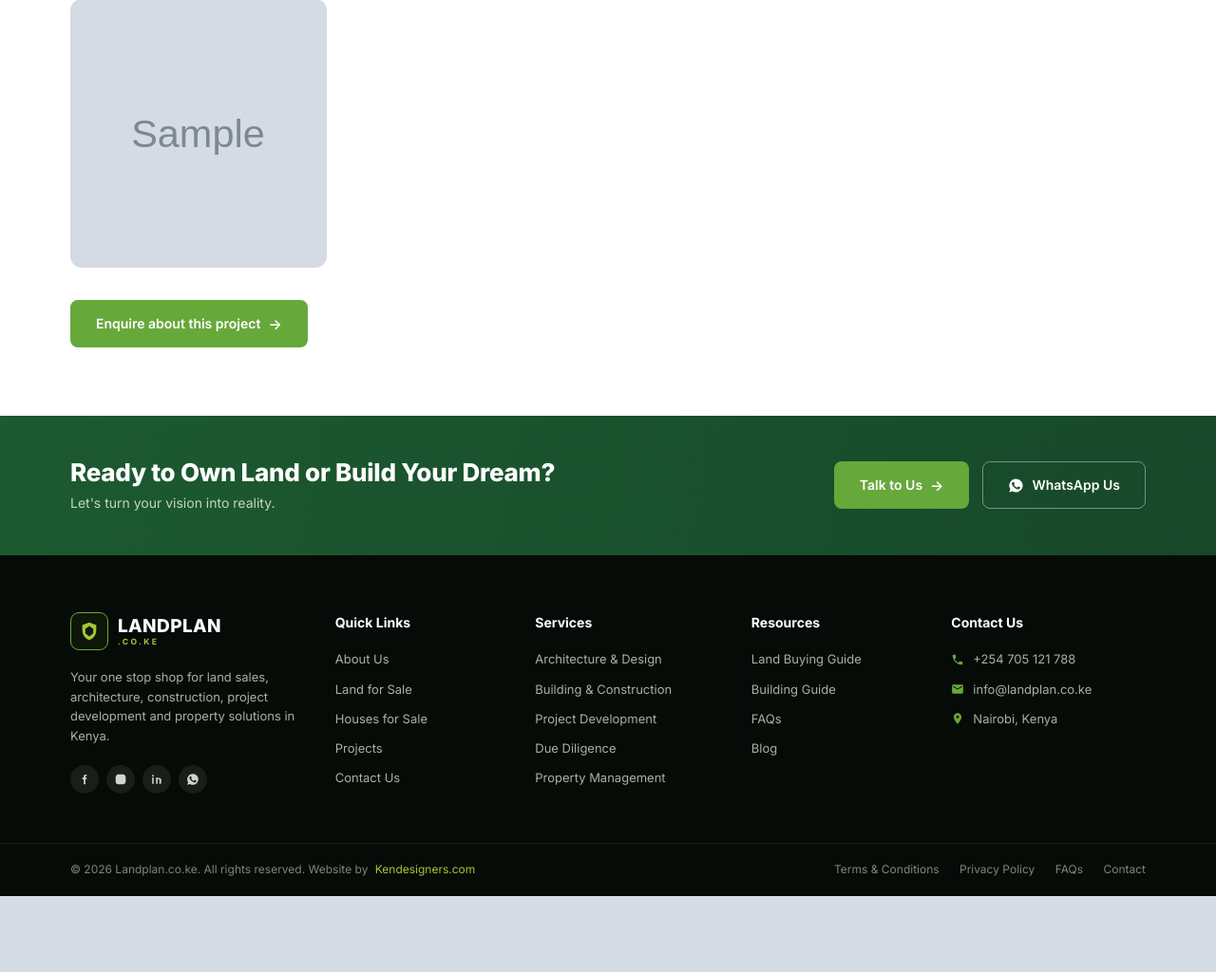
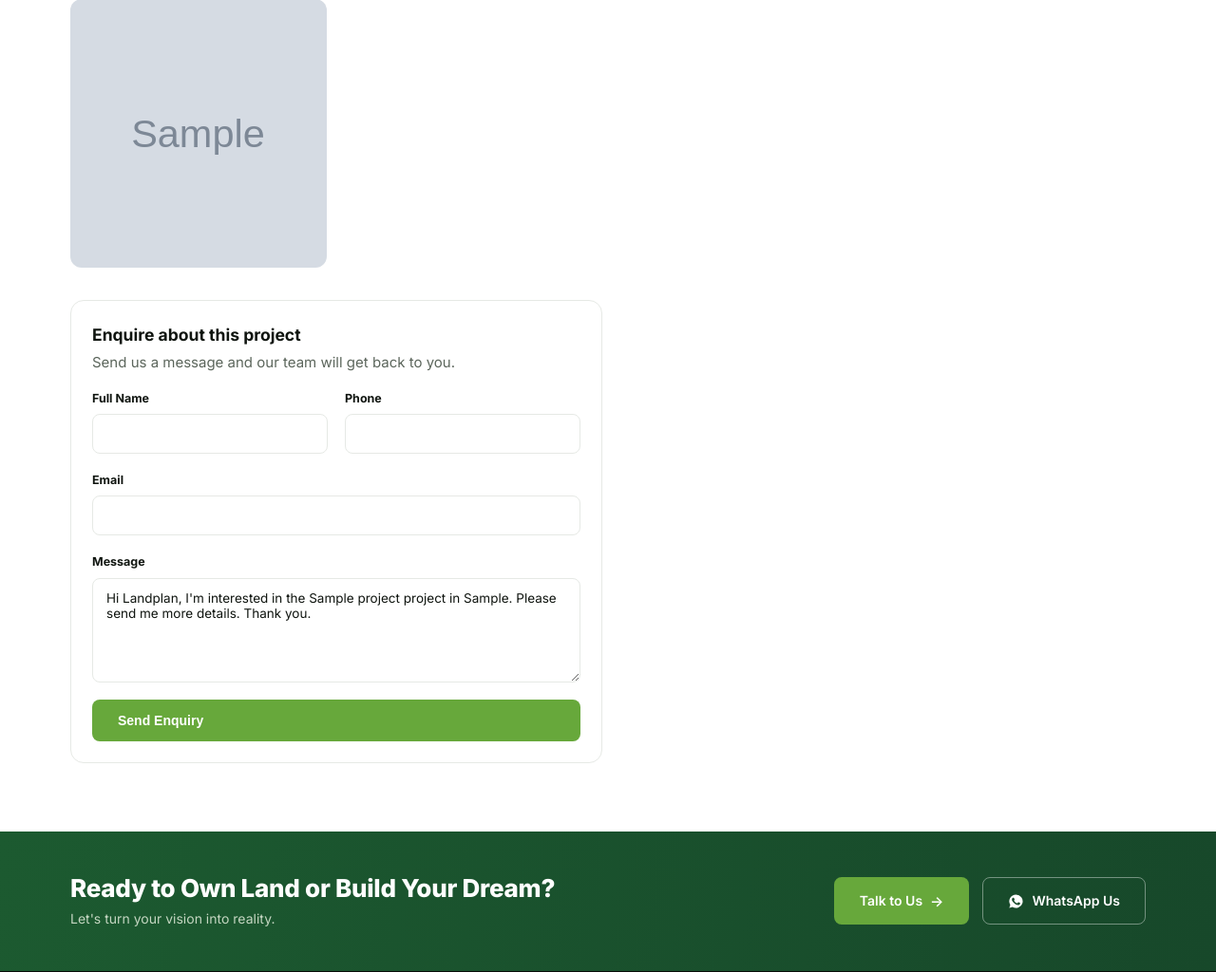
Before and after one commit to kenikiara/landplan-website, a PHP site: the page made by project-detail.php in a window 1280 px wide. Shown: the part 1366-2390 px from the top of the page at 95% size. Before the commit the page ends 2310 px from the top, so only its background shows below. Run offline with PHP 8.4, Linux system fonts and the light colour scheme; tables that the repository leaves empty hold one stand-in row (values such as "Sample post"); grey boxes marked "Sample" are stand-in pictures; some libraries are stand-ins or nearby versions.

Commit message:
Enrich inquiries: pre-written message + exact page link + inquiry type
- Capture the exact page URL the visitor enquired from (JS attaches
  window.location.href to every enquiry) -> new leads.page_url column
- Admin lead view shows a clickable 'Page they were on' link
- Notification email includes the page link and inquiry type, with a
  reply-to so staff can answer directly
- Contact form auto-writes a starter message from the chosen inquiry type
- Project detail pages get their own pre-filled enquiry form (was a bare link)
- Migration: database/migrate-page-url.sql; schema.sql updated

Co-Authored-By: Claude Opus 4.8 <noreply@anthropic.com>

```diff
--- a/admin/lead-view.php
+++ b/admin/lead-view.php
@@ -78,6 +78,7 @@ require __DIR__ . '/_head.php';
         <tr><th>Email</th><td><?= $lead['email']?'<a href="mailto:'.e($lead['email']).'" style="color:var(--green)">'.e($lead['email']).'</a>':'-' ?></td></tr>
         <tr><th>Interested in</th><td><?= e($lead['interest'] ?: '-') ?></td></tr>
         <tr><th>Source</th><td><?= e($lead['source'] ?: '-') ?></td></tr>
+        <?php if (!empty($lead['page_url'])): ?><tr><th>Page they were on</th><td><a href="<?= e($lead['page_url']) ?>" target="_blank" style="color:var(--green);font-weight:600"><?= e($lead['page_url']) ?> ↗</a></td></tr><?php endif; ?>
         <?php if ($item): ?><tr><th>Property</th><td><a href="<?= e($item['url']) ?>" target="_blank" style="color:var(--green)"><?= e($item['title']) ?> ↗</a></td></tr><?php endif; ?>
         <?php if ($lead['client_id']): ?><tr><th>Client</th><td><a href="client-view.php?id=<?= (int)$lead['client_id'] ?>" style="color:var(--green)"><?= e($lead['client_name']) ?> ↗</a></td></tr><?php endif; ?>
       </table>
--- /dev/null
+++ b/database/migrate-page-url.sql
@@ -0,0 +1,6 @@
+-- ============================================================
+--  Migration: add the "page the visitor enquired from" to leads.
+--  Import this ONCE in phpMyAdmin (select your database first).
+--  Safe if the column does not already exist.
+-- ============================================================
+ALTER TABLE leads ADD COLUMN page_url VARCHAR(255) NULL AFTER source;
--- a/database/schema.sql
+++ b/database/schema.sql
@@ -192,7 +192,8 @@ CREATE TABLE leads (
   phone      VARCHAR(40),
   interest   VARCHAR(120),                        -- "Buying Land", "Building", etc.
   message    TEXT,
-  source     VARCHAR(120),                        -- which page/form
+  source     VARCHAR(120),                        -- which page/form (human label)
+  page_url   VARCHAR(255),                        -- exact page the visitor enquired from
   item_type  VARCHAR(20) NULL,                    -- 'land' | 'house' | 'project'
   item_id    INT NULL,                            -- optional: enquiry on a specific item
   client_id  INT NULL,                            -- set when converted to a client
--- a/js/site-dynamic.js
+++ b/js/site-dynamic.js
@@ -107,6 +107,8 @@
       var btn = form.querySelector('button[type=submit]');
       var success = form.parentElement.querySelector('.form-success') || document.querySelector('.form-success');
       var fd = new FormData(form);
+      // attach the exact page the visitor was on, so the team can jump straight to it
+      fd.set('page_url', window.location.href);
       if (btn) { btn.disabled = true; btn.dataset.label = btn.textContent; btn.textContent = 'Sending…'; }
 
       fetch('api/leads.php', { method: 'POST', body: fd, headers: { 'Accept': 'application/json' } })
@@ -124,6 +126,33 @@
         .catch(function () { alert('Network error. Please check your connection and try again.'); })
         .finally(function () { if (btn) { btn.disabled = false; btn.textContent = btn.dataset.label || 'Send'; } });
     });
+  });
+
+  /* ---------- Pre-write the message from the chosen inquiry type ---------- */
+  function premadeMessage(interest) {
+    var map = {
+      'Buying Land': 'I am interested in buying land.',
+      'Buying a House': 'I am interested in buying a house.',
+      'Architecture & Design': 'I would like to discuss architecture and design services.',
+      'Building & Construction': 'I would like to discuss building and construction services.',
+      'A Project / Estate': 'I am interested in one of your projects or estates.',
+      'Other': 'I would like to make an enquiry.'
+    };
+    var line = map[interest] || 'I would like to make an enquiry.';
+    return 'Hi Landplan, ' + line + ' Please get in touch with more details. Thank you.';
+  }
+  document.querySelectorAll('form[data-enquiry]').forEach(function (form) {
+    var sel = form.querySelector('select[name="interest"]');
+    var msg = form.querySelector('textarea[name="message"]');
+    if (!sel || !msg) return;
+    sel.addEventListener('change', function () {
+      // fill if empty or if the box still holds a previously auto-written message
+      if (msg.value.trim() === '' || msg.dataset.auto === '1') {
+        if (sel.value) { msg.value = premadeMessage(sel.value); msg.dataset.auto = '1'; }
+      }
+    });
+    // if the user edits it themselves, stop auto-overwriting
+    msg.addEventListener('input', function () { msg.dataset.auto = ''; });
   });
 
   /* ---------- Show "My Account" only when a client is logged in ---------- */
--- a/project-detail.php
+++ b/project-detail.php
@@ -53,7 +53,23 @@ $img = fn($p) => e(ltrim((string)$p, '/'));
     </div>
     <?php endif; ?>
 
-    <div style="margin-top:34px"><a href="contact.html" class="btn btn-green">Enquire about this project <span class="arrow">&#8594;</span></a></div>
+    <div class="card" style="margin-top:34px;max-width:560px;border:1px solid var(--line);border-radius:14px;padding:22px">
+      <h3 style="margin-bottom:4px">Enquire about this project</h3>
+      <p class="muted" style="margin-bottom:16px">Send us a message and our team will get back to you.</p>
+      <form class="form-grid" data-enquiry>
+        <input type="hidden" name="item_type" value="project">
+        <input type="hidden" name="item_id" value="<?= (int)$P['id'] ?>">
+        <input type="hidden" name="source" value="Project: <?= e($P['title']) ?>">
+        <input type="hidden" name="interest" value="A Project / Estate">
+        <input type="text" name="company" style="display:none" tabindex="-1" autocomplete="off" aria-hidden="true">
+        <div class="form-field"><label>Full Name</label><input type="text" name="name" required></div>
+        <div class="form-field"><label>Phone</label><input type="tel" name="phone" required></div>
+        <div class="form-field full"><label>Email</label><input type="email" name="email"></div>
+        <div class="form-field full"><label>Message</label><textarea name="message">Hi Landplan, I'm interested in the <?= e($P['title']) ?> project<?= $P['location'] ? ' in ' . e($P['location']) : '' ?>. Please send me more details. Thank you.</textarea></div>
+        <div class="form-field full"><button type="submit" class="btn btn-green">Send Enquiry</button></div>
+      </form>
+      <div class="form-success"><svg viewBox="0 0 24 24"><path d="M12 2a10 10 0 1 0 0 20 10 10 0 0 0 0-20zm-1 14-4-4 1.4-1.4L11 13.2l5.6-5.6L18 9l-7 7z"/></svg> Thanks! We'll be in touch within 24 hours.</div>
+    </div>
 
     <?php if ($more): ?>
     <h3 style="margin:44px 0 14px">More Projects</h3>
```
Also changed, not shown: api/leads.php (+10 -4 lines).
